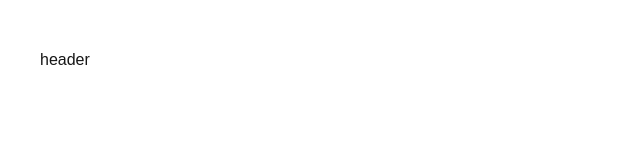
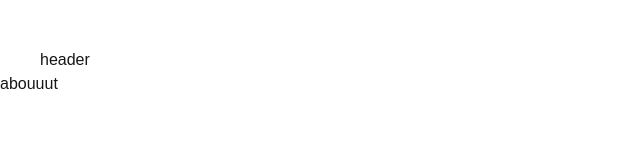
Before and after one commit to ghareebOoo/test, a Next.js app: page / in a window 1280 px wide. Shown: the top 162 px of the page, without its empty margins (0-640 px from the left). Built offline with nearby package versions, Linux system fonts and the light colour scheme.

Commit message:
second commit in BOUT

```diff
--- a/app/page.tsx
+++ b/app/page.tsx
@@ -1,9 +1,11 @@
+import About from "@/components/About";
 import Header from "@/components/Header";
 
 export default function Home() {
   return (
   <div>
     <Header />
+    <About />
   </div>
   );
 }
```
